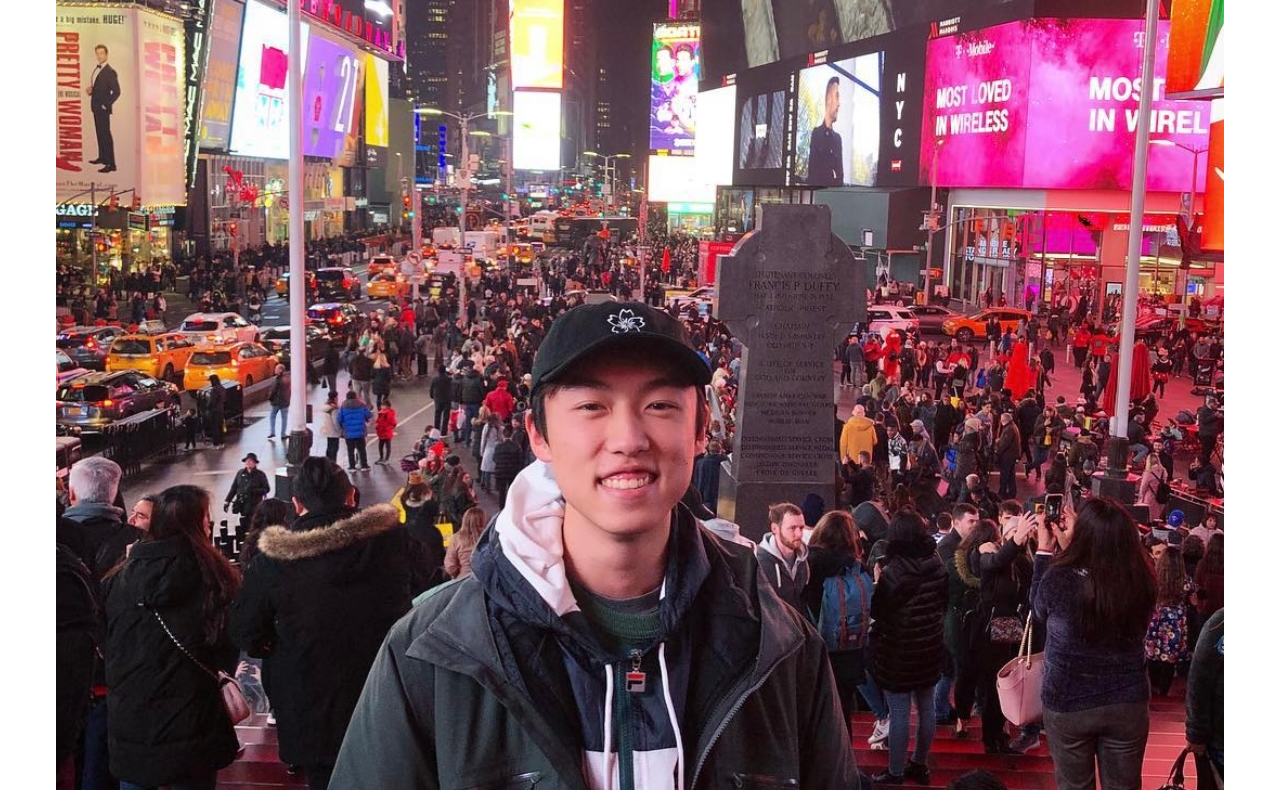
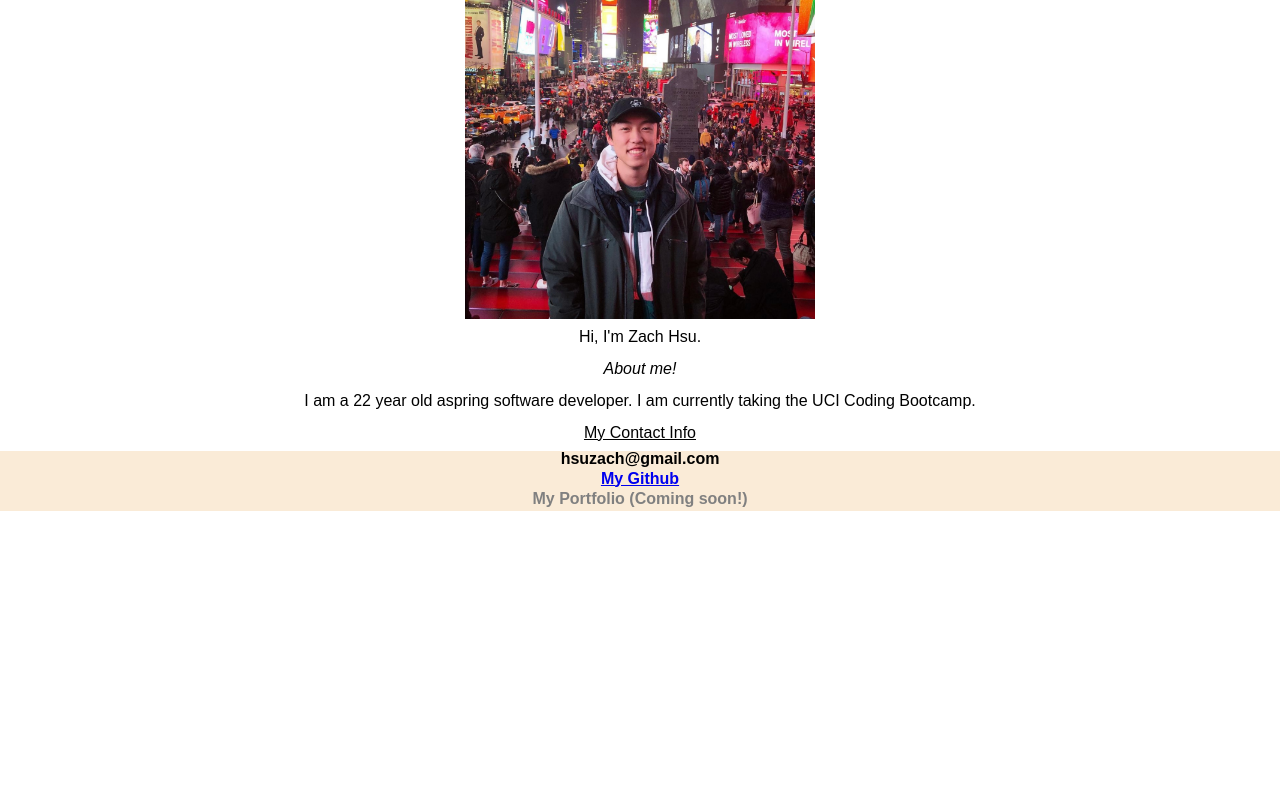
Before and after one commit to hsuzach/MyBio, a plain HTML site: page index.html in a window 1280 px wide. Shown: the part 69-859 px from the top of the page. After the commit the page ends 800 px from the top, so only its background shows below. Drawn offline with Linux system fonts and the light colour scheme.

Commit message:
added font and colors

```diff
--- a/index.html
+++ b/index.html
@@ -7,6 +7,7 @@
   <title>Zach Hsu</title>
 
   <link rel="stylesheet" href="./reset.css">
+  <link href="https://fonts.googleapis.com/css2?family=Roboto+Condensed:wght@300&display=swap" rel="stylesheet">
   <link rel="stylesheet" href="./style.css">
 
 </head>
@@ -19,13 +20,23 @@
 
 
   <!-- my profile picture -->
-  <img src="/assets/IMG_0611.jpg"
-    alt="Zach Hsu Profile">
 
-  <h2 class="Contact">Hi, I'm Zach Hsu.</h2>
+  <img src="./assets/IMG_0611.jpg" alt="Zach Hsu Profile Photo">
+
+
+
+  <h2 class="intro">Hi, I'm Zach Hsu.</h2>
+
+    <br>
+
+    <p style="font-style: oblique;">About me!</p>
+
+    <br>
 
     <p>I am a 22 year old aspring software developer. I am currently taking the UCI Coding Bootcamp.
     </p>
+
+    <br>
 
   <h3>My Contact Info</h3>
 
@@ -35,7 +46,7 @@
 
       <li class="Contact"> <a href="https://github.com/hsuzach">My Github</a></li>
 
-      <li id="red">My Portfolio (Coming soon!)</li>
+      <li id="grey">My Portfolio (Coming soon!)</li>
 
     </ul>
 
--- a/style.css
+++ b/style.css
@@ -1,19 +1,49 @@
 /* alignment */
-body {text-align: center;
-  align-items: center;
+body {
+  text-align: center;
+  font-family: 'roboto+condensed', sans-serif;
 
 }
 
+img {
+  max-width: 350px;
+  max-height: 350px;
+  display: block;
+  margin: auto;
+  padding: 10px;
+}
 
 h1 {
   background-color: #4d7c8a;
   color: #d7edfe;
+  font-size: 50px;
 }
 
-li.Contact {
-  color: purple;
+h3 {
+  text-decoration: underline;
+  margin-bottom: 10px;
 }
 
-#red {color: red;
+ul {
+  background-color: antiquewhite;
+  background-size:contain;
+  align-content: center;
+  ;
 
 }
+
+li {
+  font-weight: bold;
+  height: 20px;
+  margin-block: center;
+
+}
+
+.icons {
+  margin: 10px ;
+}
+
+#grey {
+  color: grey;
+
+}
```
Also changed, not shown: assets/email-icon-vector-illustration.jpg (added).
